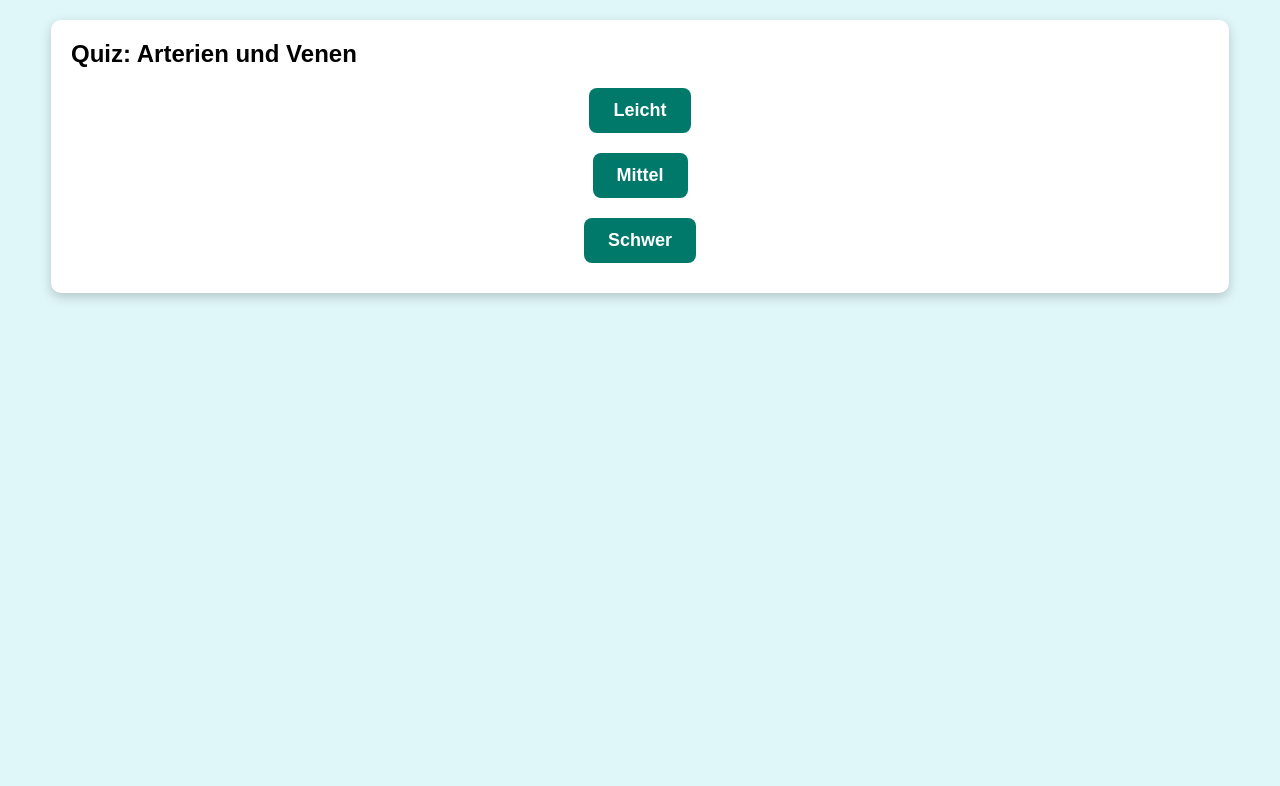
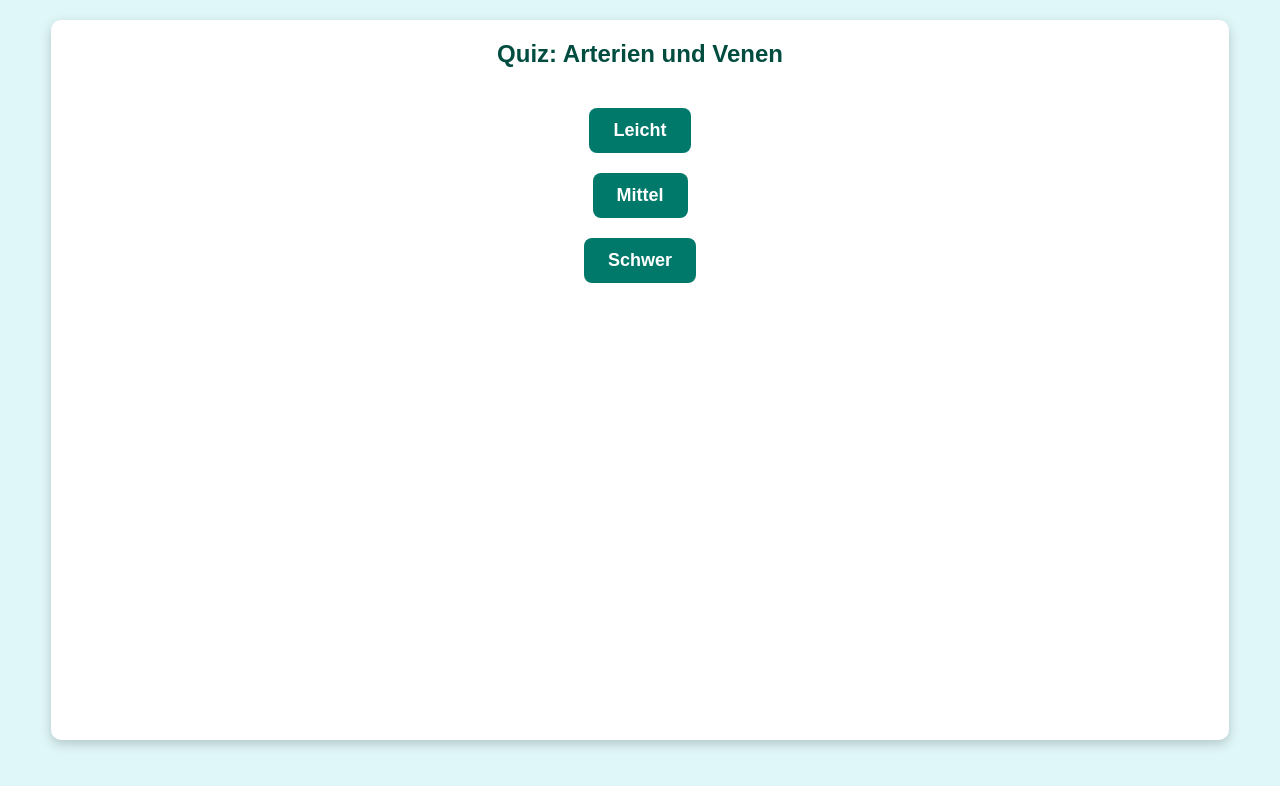
Before and after one commit to MediXplore-coder/Q1A, a plain HTML site: page index.html in a window 1280 px wide. Drawn offline with Linux system fonts and the light colour scheme.

Commit message:
Update index.html

```diff
--- a/index.html
+++ b/index.html
@@ -8,12 +8,14 @@
 body {
   font-family: Arial, sans-serif;
   background-color: #e0f7fa;
-  min-height: 100vh;
+  margin: 0;
+  padding: 20px;
   display: flex;
   justify-content: center;
   align-items: start;
-  padding: 20px;
+  min-height: 100vh;
 }
+
 .container {
   width: 95%;
   background-color: #ffffff;
@@ -22,10 +24,10 @@ body {
   box-shadow: 0 4px 12px rgba(0,0,0,0.2);
   display: flex;
   flex-direction: column;
-  max-height: 95vh;
-  overflow-y: auto;
-}ght: 90vh;
-    }
+  min-height: 90vh;
+  height: auto;
+}
+
     h2 {
       color: #004d40;
       text-align: center;
```
